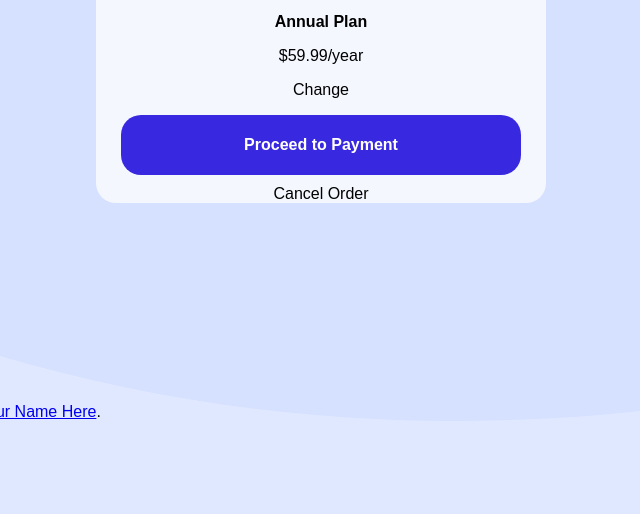
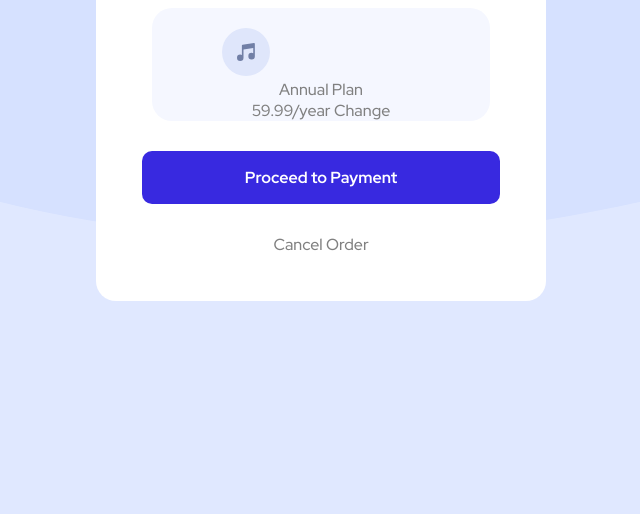
Before and after one commit to JohanO98/First-Frontend-mentor-challenge, a plain HTML site: page index.html in a window 1280 px wide. Shown: the part 561-1075 px from the top of the page, without its empty margins (319-959 px from the left). Before the commit the page ends 982 px from the top, so only its background shows below. Drawn offline with Linux system fonts and the light colour scheme.

Commit message:
figuring out the center price box

```diff
--- a/css/style.css
+++ b/css/style.css
@@ -1,51 +1,94 @@
-@import url('https://fonts.googleapis.com/css2?family=Red+Hat+Display:ital,wght@0,300;1,300&display=swap');
 
+@import url('https://fonts.googleapis.com/css2?family=Red+Hat+Display:ital,wght@0,500;0,700;0,900;1,500;1,700;1,900&display=swap');
+
+
+
+html{
+    font-size: 62.5%;
+    width: 100%;
+    height: 100%
+}
 
 body{
     margin: 0;
     background-image:url("../images/pattern-background-desktop.svg");
     /* import the background image */
-    background-size: cover;
+    background-size:cover;
     /* make the background image cover the entire page */
     background-repeat:no-repeat;
     /* stops the background image to repeat downward */
     background-color: hsl(225, 100%, 94%);
-    font-family: sans-serif;
-    font-weight:500px;
-
+    font-weight: 500;
+    width:100%;
+    font-family: 'Red Hat Display', sans-serif;
 }
 
-p{
-    font-size: 16px
+h1{
+    font-size: 2.5rem;
+    font-weight: 900;
 }
 
-.header-image{
- border-top-left-radius: 20px;
- border-top-right-radius:20px;
 
-
-
+p{
+    font-size:1.6rem;
+    color:gray;
 }
 
 .buy-meny{
 
-
-    border-radius: 20px;
-    background-color: hsl(225, 100%, 98%);
+    border-radius: 2rem;
+    background-color: white;
     text-align: center;
-    padding: 0px;
-    width: 450px;
-    margin:200px auto;
-
+    width: 45rem;
+    margin: 20rem auto;
+    padding-bottom: 3rem;
 }
 
-.payment-button{
-    border-radius: 20px;
-    background-color:hsl(245, 75%, 52%);
-    padding:5px 100px;
-    width: 200px;
-    margin: 10px auto;
-    font-weight: 700;
-    color:white;
+    .header-image{
+        border-top-left-radius: 2rem;
+        border-top-right-radius:2rem;
+        width:100%
 
-}
+    }
+
+
+        .price{
+            width: 75%;
+            margin: 0 auto;
+            background-color:hsl(225, 100%, 98%);
+            border-radius: 2rem;
+            padding-top:2rem;
+
+
+        }
+            .music-icon{
+                margin-right:15rem;
+
+
+            }
+
+                .annual-plan{
+                    margin:0;
+
+
+
+                }
+
+                    .yearly-price{
+                        margin:0;
+                }
+
+                        .payment-button{
+                            border-radius: 1rem;
+                            background-color:hsl(245, 75%, 52%);
+                            padding: 0.04rem 1rem;
+                            margin: 0 auto;
+                            margin-top: 3rem;
+                            font-weight: 700;
+                            color:white;
+                            width: 75%;
+                        }
+                            .cancel-order{
+                                margin-top: 3rem;
+
+                            }
--- a/index.html
+++ b/index.html
@@ -15,28 +15,32 @@
 <body>
 
 <div class="buy-meny">
+  <!-- This is the main box in the middle -->
   <div>
+    <!-- This is the header image in the box -->
     <img class="header-image" src="images/illustration-hero.svg" rel="Vibing to the music!">
   </div>
-    <h1 style="font-weight: 900;">Order Summary</h1>
+    <h1>Order Summary</h1>
     <p>You can now listen to millions of songs,<br> audiobooks, and podcasts on any
        device <br>anywhere you like!</p>
 
     <div class="price">
-    <p style="font-weight: 700;">Annual Plan</p>
-    <p>$59.99/year</p>
-    <p>Change</p>
+      <!-- This is the price box with the music icon -->
+         <img class="music-icon" src="images/icon-music.svg" rel= "Music icon">
+          <p class="annual-plan">Annual Plan</p>
+          <p class=" yearly-price">59.99/year Change</p>
     </div>
+
       <div class="payment-button">
-      <p>Proceed to Payment</p>
+        <p style= "color:white;">Proceed to Payment</p>
       </div>
 
-      Cancel Order
+      <p class="cancel-order">Cancel Order</p>
 </div>
 
   <div class="attribution">
     Challenge by <a href="https://www.frontendmentor.io?ref=challenge" target="_blank">Frontend Mentor</a>.
-    Coded by <a href="#">Your Name Here</a>.
+    Coded by <a href="#">Johan Oen</a>.
   </div>
 </body>
 </html>
```
